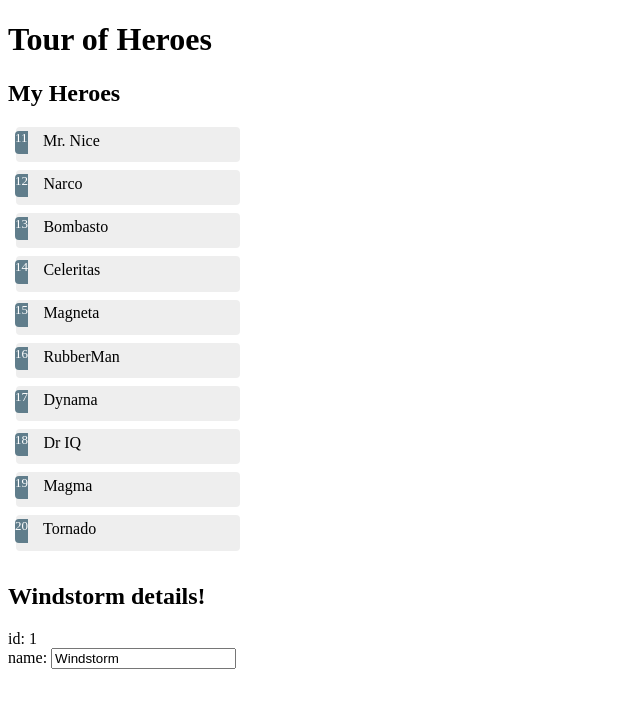
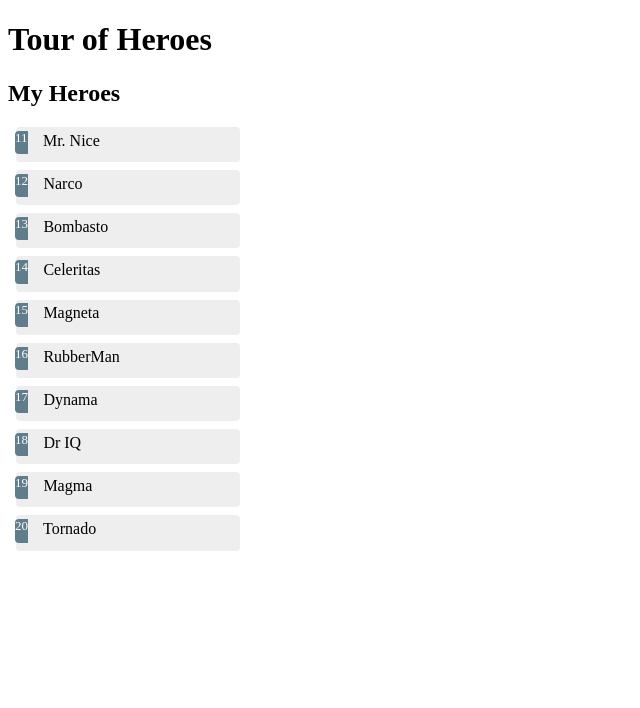
Before and after one commit to wags/angular-tour-of-heroes, an Angular app: page / in a window 1280 px wide. Shown: the top 708 px of the page, without its empty margins (0-640 px from the left). Built offline with nearby package versions, Linux system fonts and the light colour scheme.

Commit message:
Add ability to select a hero
A few key parts here:
- Add click event binding
- Add a click handler to expose the selected hero
- Update the template for selected hero
- Hide the detail view until a hero is selected

```diff
--- a/src/app/app.component.ts
+++ b/src/app/app.component.ts
@@ -24,15 +24,17 @@
     <h1>{{title}}</h1>
     <h2>My Heroes</h2>
     <ul class="heroes">
-      <li *ngFor="let hero of heroes">
+      <li *ngFor="let hero of heroes" (click)="onSelect(hero)">
         <span class="badge">{{hero.id}}</span> {{hero.name}}
       </li>
     </ul>
-    <h2>{{hero.name}} details!</h2>
-    <div><label>id: </label>{{hero.id}}</div>
-    <div>
-      <label>name: </label>
-      <input [(ngModel)]="hero.name" placeholder="name">
+    <div *ngIf="selectedHero">
+      <h2>{{selectedHero.name}} details!</h2>
+      <div><label>id: </label>{{selectedHero.id}}</div>
+      <div>
+        <label>name: </label>
+        <input [(ngModel)]="selectedHero.name" placeholder="name">
+      </div>
     </div>
   `,
   styles: [`
@@ -88,8 +90,9 @@
 export class AppComponent {
   title = 'Tour of Heroes';
   heroes = HEROES;
-  hero: Hero = {
-    id: 1,
-    name: 'Windstorm'
-  };
+  selectedHero: Hero;
+
+  onSelect(hero: Hero): void {
+    this.selectedHero = hero;
+  }
 }
```
